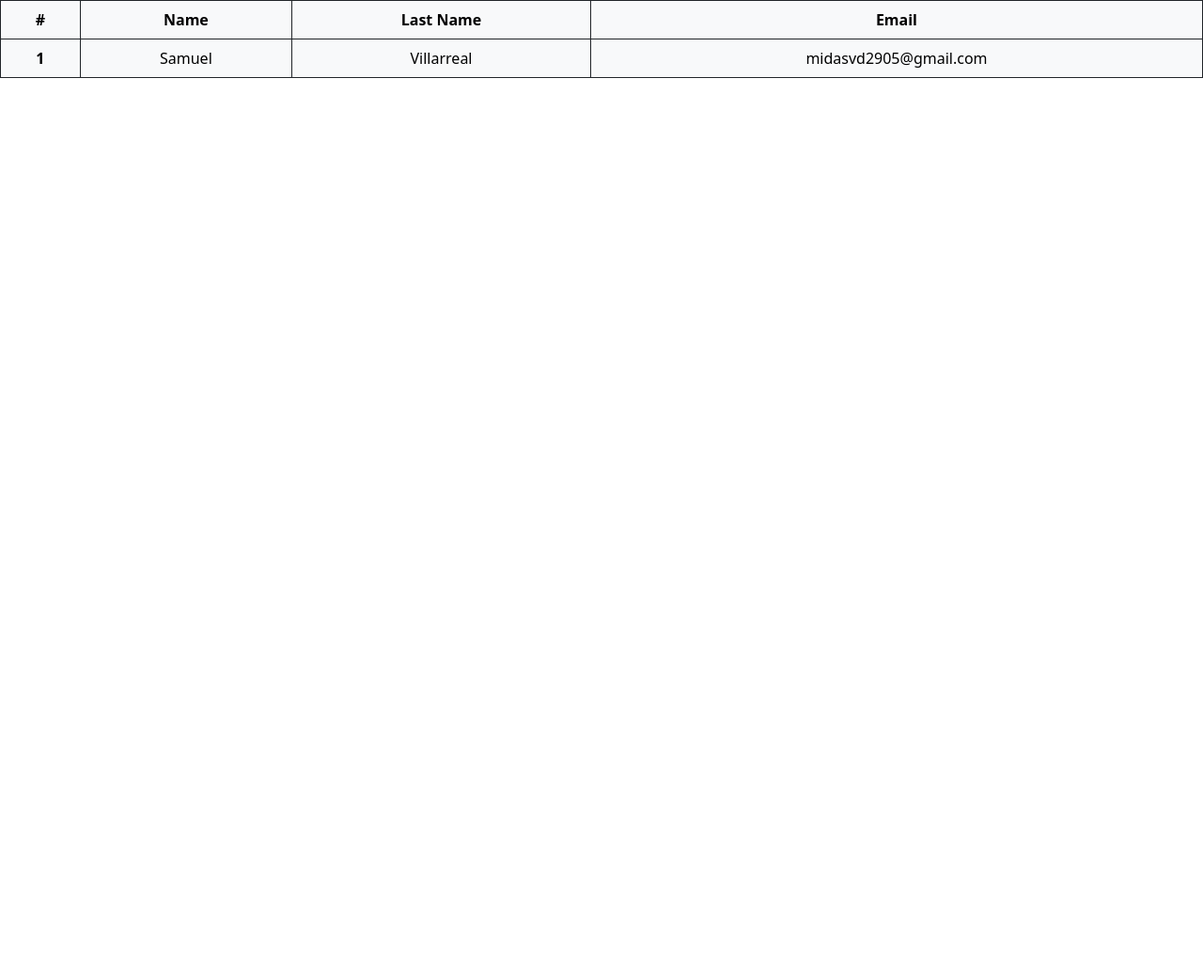
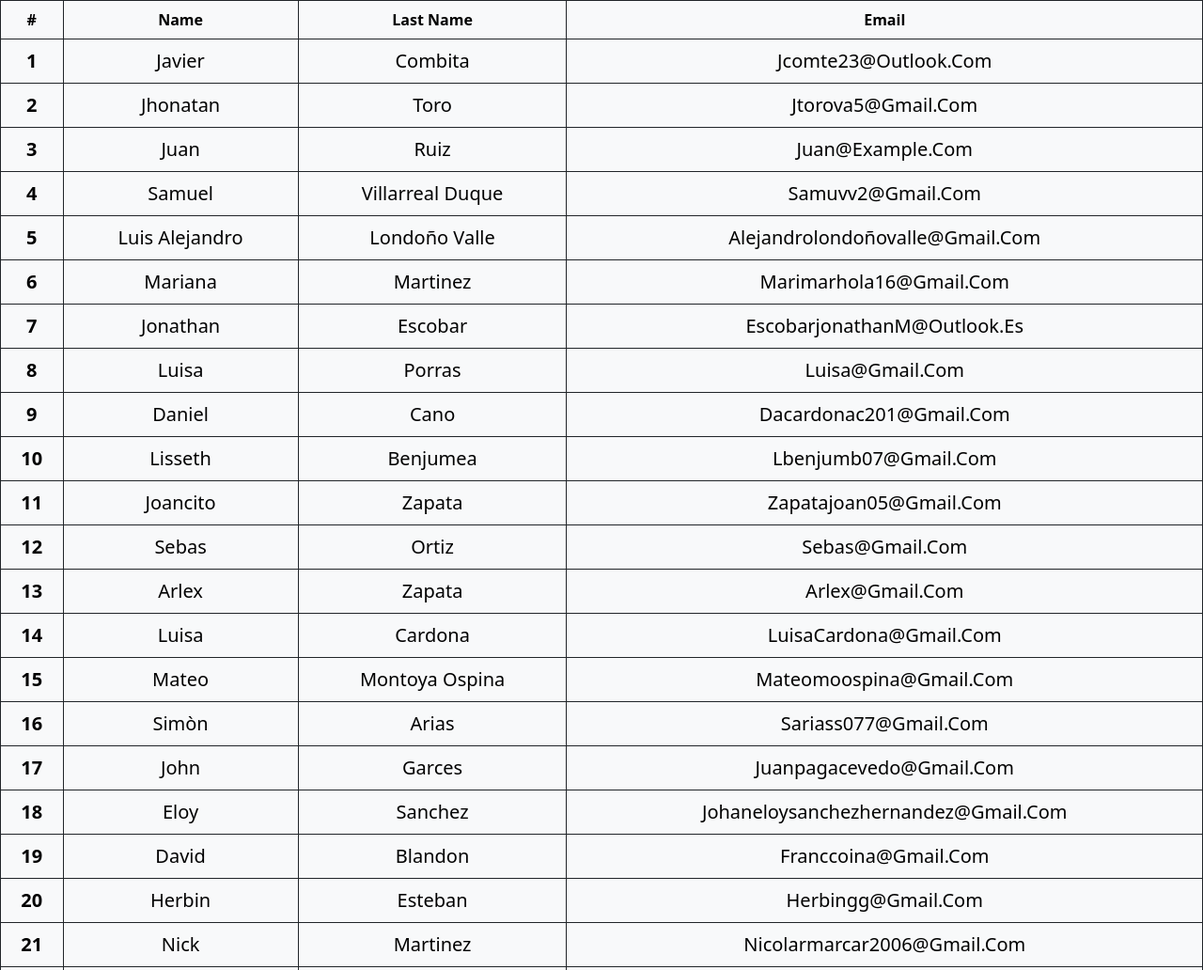
Before and after one commit to SamuVD/crud, a website built with Vite: page index.html in a window 1280 px wide. Shown: the top 1032 px of the page at 94% size. Before the commit the page ends 800 px from the top, so only its background shows below. Built offline with nearby package versions, Linux system fonts and the light colour scheme.

Commit message:
feat: Agregamos varias formas de llamar archivos

```diff
--- a/index.html
+++ b/index.html
@@ -8,7 +8,7 @@
 </head>
 
 <body>
-    <main>
+    <main class="main">
         <table class="table table-light table-hover table-bordered border-dark text-center">
             <thead>
               <tr>
@@ -18,13 +18,8 @@
                 <th scope="col">Email</th>
               </tr>
             </thead>
-            <tbody>
-              <tr>
-                <th scope="row">1</th>
-                <td>Samuel</td>
-                <td>Villarreal</td>
-                <td>midasvd2905@gmail.com</td>
-              </tr>
+            <tbody class="text-capitalize fs-5">
+
             </tbody>
           </table>
     </main>
--- a/src/js/database.js
+++ b/public/data/database.js
@@ -62,7 +62,7 @@ export let coders=[
     {
         id: 11,
         name: "joancito",
-        lastaName: "zapata",
+        lastName: "zapata",
         email: "zapatajoan05@gmail.com"
     },
     {
--- a/src/js/main.js
+++ b/src/js/main.js
@@ -1,11 +1,10 @@
 // Import our custom CSS
 import "../scss/styles.scss";
-
 // Import all of Bootstrap's JS
 import * as bootstrap from "bootstrap";
+import { coders } from "../../public/data/database.js";
+import {listWithInnerHtml} from './operations.js';
 
-import {coders} from './database.js'
 
 const tbody = document.querySelector("tbody");
-
-console.log(coders)
+listWithInnerHtml(coders,tbody);
--- /dev/null
+++ b/src/js/operations.js
@@ -0,0 +1,36 @@
+export function listWithInnerHtml(coders,tbody) {
+  coders.forEach((coder) => {
+    tbody.innerHTML += `
+        <tr>
+            <th scope="row">${coder.id}</th>
+            <td>${coder.name}</td>
+            <td>${coder.lastName}</td>
+            <td>${coder.email}</td>
+        </tr>
+        `;
+  });
+}
+
+// export function listWithBasicElements(coders,tbody) {
+//     coders.forEach(coder => {
+//         const tr = document.createElement("tr");
+
+//         for (let i = 0; i < 4; i++) {
+//             const td = document.createElement("td");
+//             tr.appendChild(td);
+//         }
+
+//         tr.firstElementChild.textContent = coder.id;
+//         tr.firstElementChild.nextElementSibling.textContent = coder.name;
+//         tr.firstElementChild.nextElementSibling.nextElementSibling.textContent = coder.lastName;
+//         tr.lastElementChild.textContent = coder.email;
+
+//         tr.children[0].textContent=coder.id
+//         tr.children[1].textContent=coder.name
+//         tr.children[2].textContent=coder.lastName
+//         tr.children[3].textContent=coder.email
+
+//         tbody.appendChild(tr)
+//   });
+// }
+// listWithBasicElements()
```
